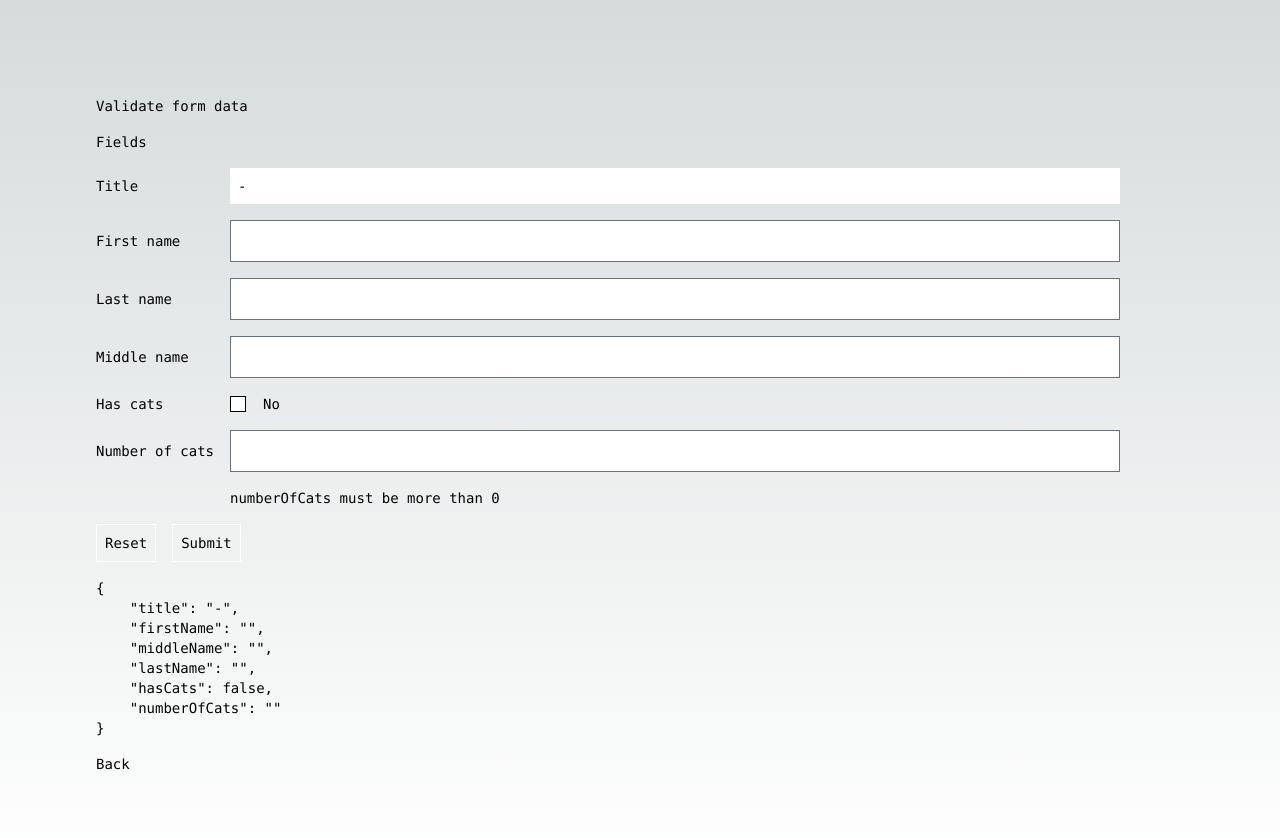
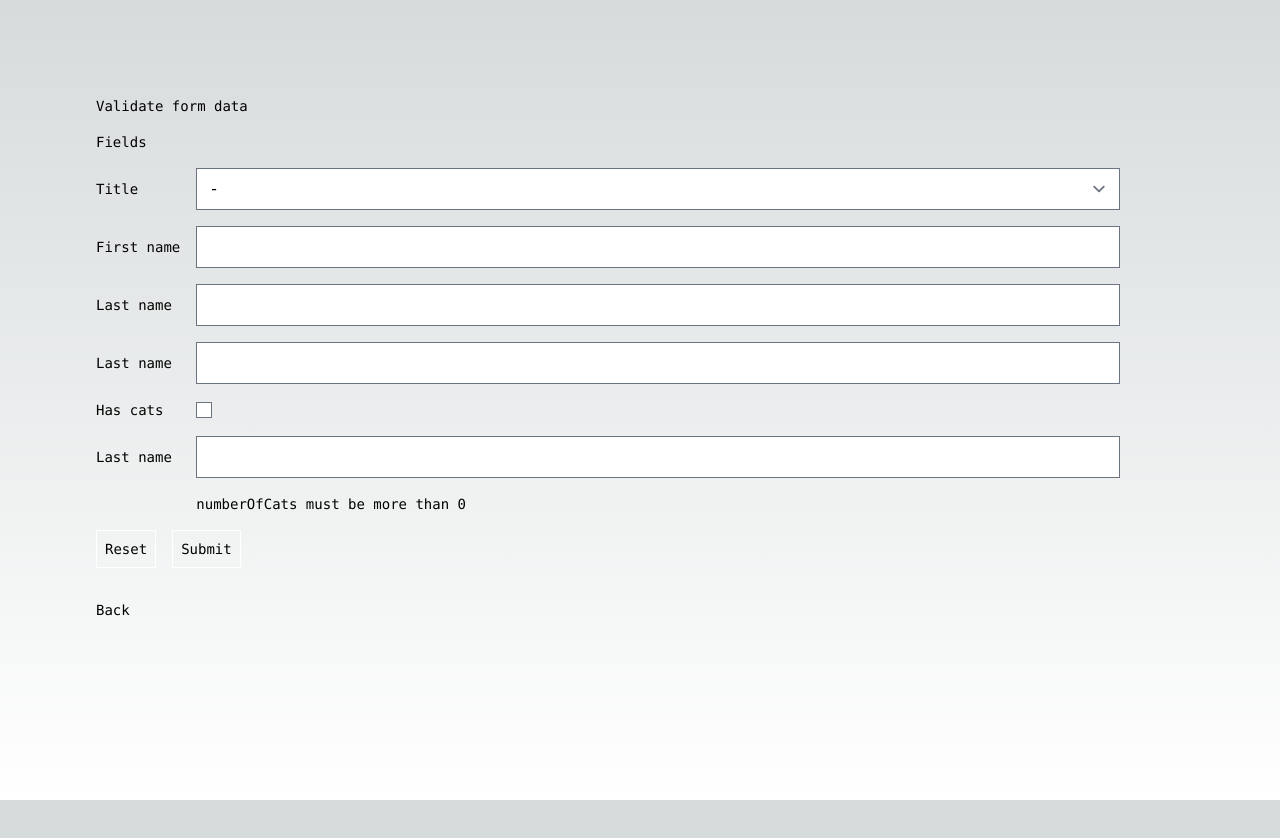
Before and after one commit to maurer2/Monte, a Next.js app in the folder example/: page /validate-form-data in a window 1280 px wide. Shown: the top 838 px of the page. After the commit the page ends 800 px from the top, so only its background shows below. Built offline with nearby package versions, Linux system fonts and the light colour scheme.

Commit message:
Removed headless ui from rhf form page

```diff
--- a/example/src/app/validate-form-data/page.tsx
+++ b/example/src/app/validate-form-data/page.tsx
@@ -2,7 +2,6 @@
 
 import { useEffect } from 'react';
 import type { ChangeEvent, FormEvent } from 'react';
-import { Listbox, Combobox, Switch } from '@headlessui/react';
 import { useForm } from 'react-hook-form';
 import { zodResolver } from '@hookform/resolvers/zod';
 import clsx from 'clsx';
@@ -12,6 +11,8 @@ import BackButton from '@/components/BackButton';
 import { schema } from '../../schema/schema';
 import { titles } from '../../schema/schema.constants';
 import type { Schema, SchemaWithEmptyValues } from '../../schema/schema.types';
+
+//https://stackoverflow.com/questions/73582246/zod-schema-how-to-make-a-field-optional-or-have-a-minimum-string-contraint
 
 const initialFormState: SchemaWithEmptyValues = {
   title: '-',
@@ -68,106 +69,86 @@ export default function ValidateFormData() {
             <legend className="col-span-2 mb-4">Fields</legend>
 
             {/* title */}
-            <Listbox
-              {...register('firstName')}
-              value={getValues('title')}
-              onChange={(value) => {
-                setValue('title', value);
-                trigger('title');
-              }}
-              as="div"
-              className="contents"
+            <label htmlFor="title">
+              Title
+            </label>
+            <select
+              {...register('title')}
+              className='text-black'
+              // onChange={(value) => {
+              //   setValue('title', value);
+              //   trigger('title');
+              // }}
             >
-              <Listbox.Label>Title</Listbox.Label>
-              <div className="relative text-left">
-                <Listbox.Button className="p-2 block w-full text-left bg-white text-black">
-                  {({ value }) => value}
-                </Listbox.Button>
-                <Listbox.Options className="absolute w-full border-t border-black bg-white text-black">
-                  <>
-                    <Listbox.Option key="-" value="-" className="p-2 cursor-pointer">
-                      -
-                    </Listbox.Option>
+              {/* default value */}
+              <option key="-" value="-">-</option>
               {titles.map((title) => (
-                      <Listbox.Option key={title} value={title} className="p-2 cursor-pointer">
+                <option key={title} value={title}>
                   {title}
-                      </Listbox.Option>
+                </option>
               ))}
-                  </>
-                </Listbox.Options>
+            </select>
             {errors.title && <p className="col-start-2 mt-4">{errors.title.message}</p>}
-              </div>
-            </Listbox>
 
             {/* firstName */}
-            <Combobox value={() => getValues('firstName')}>
-              <Combobox.Label>First name</Combobox.Label>
-              <Combobox.Input
+            <label htmlFor="firstName">First name</label>
+            <input
               {...register('firstName')}
-                displayValue={() => getValues('firstName')}
-                className="text-black"
+              className='text-black'
+              id="firstName"
+              type="text"
             />
             {errors.firstName && <p className="col-start-2">{errors.firstName.message}</p>}
-            </Combobox>
 
             {/* lastName */}
-            <Combobox value={() => getValues('lastName')}>
-              <Combobox.Label>Last name</Combobox.Label>
-              <Combobox.Input
+            <label htmlFor="lastName">Last name</label>
+            <input
               {...register('lastName')}
-                displayValue={() => getValues('lastName')}
-                className="text-black"
+              className='text-black'
+              id="lastName"
+              type="text"
             />
             {errors.lastName && <p className="col-start-2">{errors.lastName.message}</p>}
-            </Combobox>
 
             {/* middleName */}
-            <Combobox value={() => getValues('middleName')} nullable>
-              <Combobox.Label>Middle name</Combobox.Label>
-              <Combobox.Input
+            <label htmlFor="middleName">Last name</label>
+            <input
               {...register('middleName')}
-                displayValue={() => getValues('middleName') ?? ''}
-                className="text-black"
-                onChange={(event: ChangeEvent<HTMLInputElement>) => {
-                  const inputValue = event.target.value;
-                  const newValue = inputValue !== '' ? inputValue : undefined;
-                  setValue('middleName', newValue);
-                }}
+              className='text-black'
+              id="middleName"
+              type="text"
+              // onChange={(event: ChangeEvent<HTMLInputElement>) => {
+              //   const inputValue = event.target.value;
+              //   const newValue = inputValue !== '' ? inputValue : undefined;
+              //   setValue('middleName', newValue);
+              // }}
             />
             {errors.middleName && <p className="col-start-2">{errors.middleName.message}</p>}
-            </Combobox>
 
             {/* has cats */}
-            <Switch.Group>
-              <Switch.Label>Has cats</Switch.Label>
-              <Switch
+            <label htmlFor="hasCats">Has cats</label>
+            <input
               {...register('hasCats')}
-                checked={hasCats}
-                onChange={(value) => setValue('hasCats', value)}
-                className={clsx('w-4 h-4 flex items-center border', {
-                  'bg-black border-white': hasCats,
-                  'bg-white border-black ': !hasCats,
-                })}
-              >
-                <span className="ml-8">{hasCats ? 'Yes' : 'No'}</span>
-              </Switch>
-            </Switch.Group>
+              className='text-black'
+              id="hasCats"
+              type="checkbox"
+            />
+            {errors.hasCats && <p className="col-start-2">{errors.hasCats.message}</p>}
 
             {/* numberOfCats */}
-            <Combobox value={() => getValues('numberOfCats')}>
-              <Combobox.Label>Number of cats</Combobox.Label>
-              <Combobox.Input
+            <label htmlFor="numberOfCats">Last name</label>
+            <input
               {...register('numberOfCats')}
-                onChange={(event: ChangeEvent<HTMLInputElement>) => {
-                  const inputValue = event.target.value;
-                  const newValue = inputValue !== '' ? parseInt(inputValue, 10) : undefined;
-                  setValue('numberOfCats', newValue);
-                }}
-                displayValue={() => String(getValues('numberOfCats')) ?? ''}
-                className="text-black"
+              className='text-black'
+              id="numberOfCats"
+              type="text"
+              // onChange={(event: ChangeEvent<HTMLInputElement>) => {
+              //   const inputValue = event.target.value;
+              //   const newValue = inputValue !== '' ? parseInt(inputValue, 10) : undefined;
+              //   setValue('numberOfCats', newValue);
+              // }}
             />
             {errors.numberOfCats && <p className="col-start-2">{errors.numberOfCats.message}</p>}
-            </Combobox>
           </fieldset>
 
           {isDirty && !isValid && <p className="mb-4">Form contains errors.</p>}
@@ -182,10 +163,6 @@ export default function ValidateFormData() {
           </div>
         </form>
 
-        <pre>
-          <code>{JSON.stringify(watch(), undefined, 4)}</code>
-        </pre>
-
         <BackButton cssClass="mt-4" />
       </div>
     </main>
```
Lines whose indentation alone changed are shown as unchanged.
